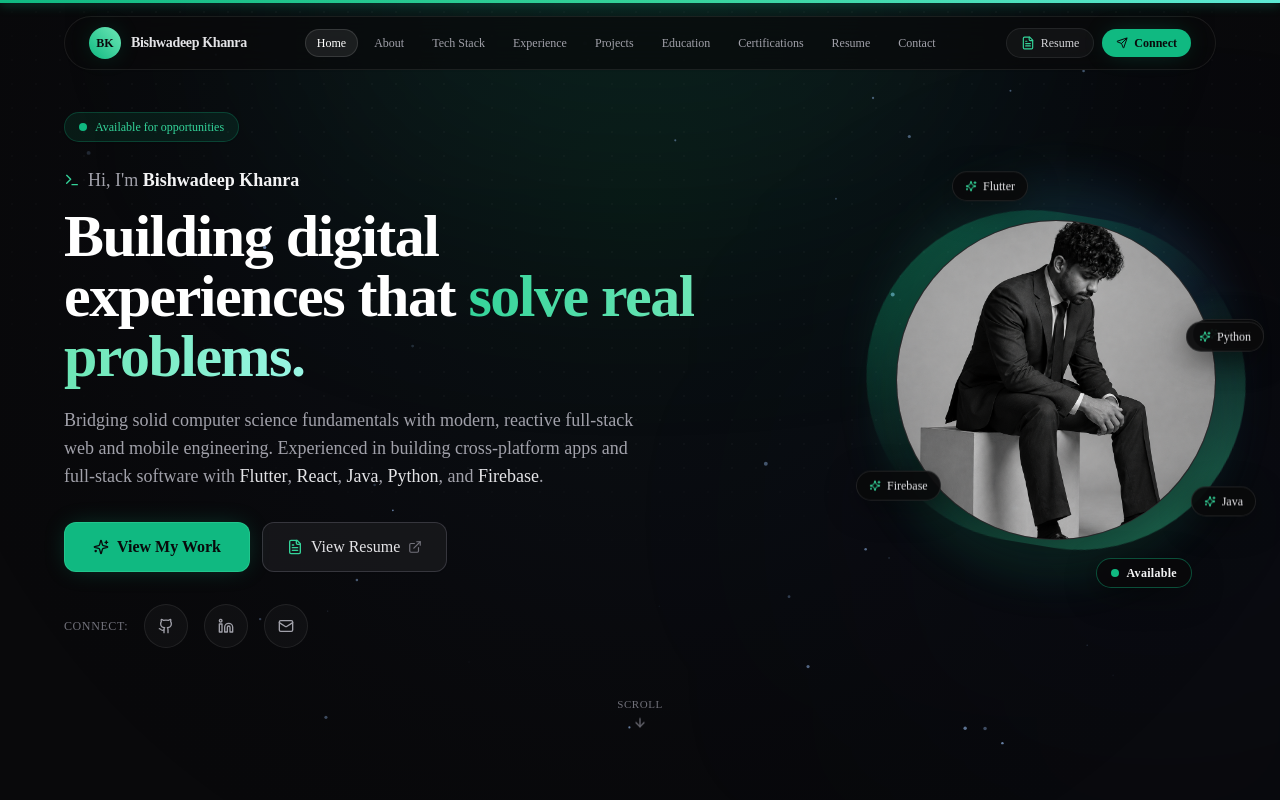
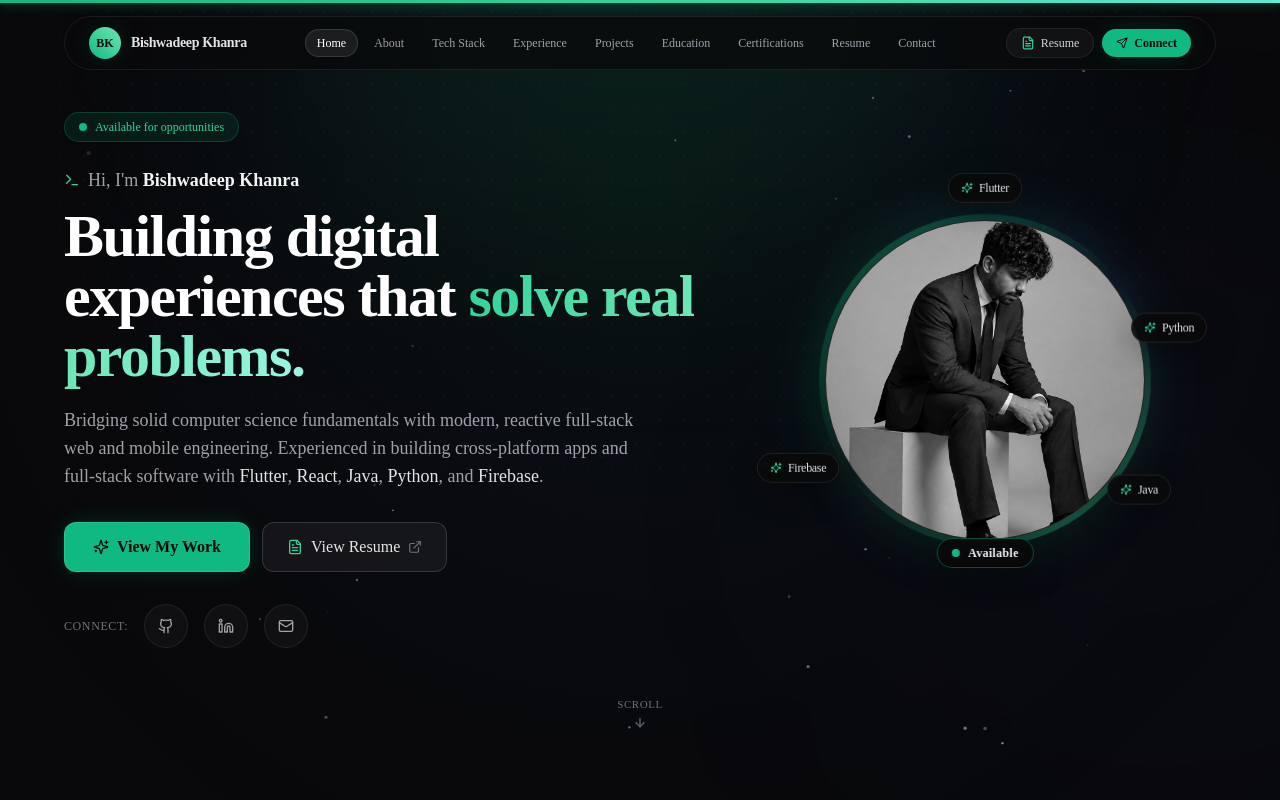
Before and after one commit to b-4321/bishwadeep-portfolio, a Next.js app: page / in a window 1280 px wide. Shown: the top 800 px of the page. Built offline with nearby package versions, Linux system fonts and the light colour scheme.

Commit message:
Perfect floating technology pills positioning, independent animations, and multi-device balance

```diff
--- a/src/app/globals.css
+++ b/src/app/globals.css
@@ -91,6 +91,90 @@ body {
   border-color: rgba(255, 255, 255, 0.16);
 }
 
+/* Floating Tech Pills Animations */
+@keyframes float-flutter {
+  0%, 100% {
+    transform: translateY(0px);
+  }
+  50% {
+    transform: translateY(-6px);
+  }
+}
+
+@keyframes float-python {
+  0%, 100% {
+    transform: translateY(0px);
+  }
+  50% {
+    transform: translateY(-7px);
+  }
+}
+
+@keyframes float-firebase {
+  0%, 100% {
+    transform: translateY(0px);
+  }
+  50% {
+    transform: translateY(5px);
+  }
+}
+
+@keyframes float-java {
+  0%, 100% {
+    transform: translateY(0px);
+  }
+  50% {
+    transform: translateY(-6px);
+  }
+}
+
+.pill-float-flutter {
+  animation: float-flutter 5.5s ease-in-out infinite;
+  animation-delay: 0s;
+}
+
+.pill-float-python {
+  animation: float-python 6.5s ease-in-out infinite;
+  animation-delay: -1.2s;
+}
+
+.pill-float-firebase {
+  animation: float-firebase 5s ease-in-out infinite;
+  animation-delay: -2.4s;
+}
+
+.pill-float-java {
+  animation: float-java 6s ease-in-out infinite;
+  animation-delay: -0.7s;
+}
+
+.pill-float-wrapper {
+  will-change: transform;
+}
+
+.floating-tech-pill {
+  transition: transform 0.25s cubic-bezier(0.22, 1, 0.36, 1),
+              filter 0.25s cubic-bezier(0.22, 1, 0.36, 1),
+              box-shadow 0.25s cubic-bezier(0.22, 1, 0.36, 1),
+              border-color 0.25s cubic-bezier(0.22, 1, 0.36, 1),
+              color 0.25s ease;
+  will-change: transform, filter, box-shadow;
+}
+
+@media (hover: hover) and (pointer: fine) {
+  .pill-float-wrapper:hover {
+    animation-play-state: paused !important;
+  }
+
+  .floating-tech-pill:hover {
+    transform: translateY(-2px) scale(1.06);
+    filter: brightness(1.12);
+    border-color: rgba(16, 185, 129, 0.45);
+    box-shadow: 0 0 16px rgba(16, 185, 129, 0.25);
+    color: #ffffff;
+  }
+}
+
 /* Accessibility: Reduced Motion */
 @media (prefers-reduced-motion: reduce) {
   *,
--- a/src/components/hero/Hero.tsx
+++ b/src/components/hero/Hero.tsx
@@ -159,7 +159,7 @@ export const Hero: React.FC = () => {
           initial={{ opacity: 0, scale: 0.92, y: 16 }}
           animate={{ opacity: 1, scale: 1, y: 0 }}
           transition={{ duration: 0.7, delay: 0.45, ease: [0.22, 1, 0.36, 1] }}
-          className="lg:col-span-5 flex justify-center lg:justify-end"
+          className="lg:col-span-5 flex justify-center items-center"
         >
           <ProfilePhoto />
         </motion.div>
--- a/src/components/hero/ProfilePhoto.tsx
+++ b/src/components/hero/ProfilePhoto.tsx
@@ -9,17 +9,44 @@ import { Sparkles } from "lucide-react";
 export const ProfilePhoto: React.FC = () => {
   const { personal } = portfolioData;
 
-  // Floating technical badges placed outside the circular photo perimeter
-  const floatingTags = [
-    { name: "Flutter", pos: "-top-3 left-4 sm:-top-6 sm:left-14", delay: 0, mobile: true },
-    { name: "Firebase", pos: "bottom-7 -left-1 sm:bottom-16 sm:-left-10", delay: 2, mobile: true },
-    { name: "React", pos: "top-6 -right-1 sm:top-1/3 sm:-right-12", delay: 1.2, mobile: true },
-    { name: "Python", pos: "top-1/4 -right-6 sm:top-1/3 sm:-right-12", delay: 1.6, mobile: false },
-    { name: "Java", pos: "bottom-10 -right-5 sm:bottom-12 sm:-right-10", delay: 0.8, mobile: false },
+  // 4 Balanced Floating Technology Pills with deliberate desktop & mobile coordinates
+  const floatingPills = [
+    {
+      name: "Flutter",
+      floatClass: "pill-float-flutter",
+      // Centered directly above the profile circle
+      pos: "-top-8 sm:-top-11 left-1/2",
+      style: { x: "-50%" },
+      delay: 0.8,
+    },
+    {
+      name: "Python",
+      floatClass: "pill-float-python",
+      // Positioned upper-right, snug to the profile image, never out near screen edge
+      pos: "top-[28%] left-[calc(100%-24px)] sm:top-[30%] sm:left-[calc(100%-14px)]",
+      style: {},
+      delay: 0.88,
+    },
+    {
+      name: "Firebase",
+      floatClass: "pill-float-firebase",
+      // Positioned lower-left along the curved perimeter
+      pos: "bottom-[20%] right-[calc(100%-24px)] sm:bottom-[18%] sm:right-[calc(100%-14px)]",
+      style: {},
+      delay: 0.96,
+    },
+    {
+      name: "Java",
+      floatClass: "pill-float-java",
+      // Positioned lower-right along inward diagonal curve, separate from Available badge
+      pos: "bottom-[8%] left-[calc(100%-42px)] sm:bottom-[10%] sm:left-[calc(100%-38px)]",
+      style: {},
+      delay: 1.04,
+    },
   ];
 
   return (
-    <div className="profile-wrapper relative flex items-center justify-center select-none py-4 sm:py-6">
+    <div className="profile-wrapper relative inline-flex items-center justify-center select-none w-[215px] h-[215px] min-[380px]:w-[250px] min-[380px]:h-[250px] sm:w-[320px] sm:h-[320px] my-8 sm:my-10">
       {/* Outer Rotating Gradient Ambient Glow */}
       <div className="absolute inset-0 -m-3 rounded-full bg-gradient-to-tr from-brand-500/30 via-emerald-400/20 to-blue-500/30 blur-xl opacity-70 animate-pulse-slow pointer-events-none" />
 
@@ -34,60 +61,50 @@ export const ProfilePhoto: React.FC = () => {
       <motion.div
         whileHover={{ scale: 1.02 }}
         transition={{ type: "spring", stiffness: 300, damping: 20 }}
-        className="profile-image relative z-10 h-[225px] w-[225px] min-[380px]:h-[265px] min-[380px]:w-[265px] sm:h-[320px] sm:w-[320px] max-w-[80vw] max-h-[80vw] overflow-hidden rounded-full border border-white/[0.12] shadow-2xl bg-zinc-950 flex items-center justify-center group"
+        className="profile-image relative z-10 w-full h-full overflow-hidden rounded-full border border-white/[0.12] shadow-2xl bg-zinc-950 flex items-center justify-center group"
       >
         <Image
           src="/images/profile.jpg"
           alt={personal.name}
           fill
           priority
-          sizes="(max-width: 640px) 265px, 320px"
+          sizes="(max-width: 640px) 250px, 320px"
           className="object-cover object-center transition-transform duration-500 group-hover:scale-105"
         />
       </motion.div>
 
-      {/* 2. Independent Availability Badge - Positioned completely OUTSIDE the circular image (z-20) */}
+      {/* 2. Independent Availability Badge - Positioned cleanly BELOW the circular image (z-20) */}
       <motion.div
         initial={{ opacity: 0, scale: 0.9, y: 12 }}
         animate={{ opacity: 1, scale: 1, y: 0 }}
         transition={{ duration: 0.5, delay: 0.65, ease: [0.22, 1, 0.36, 1] }}
-        whileHover={{ scale: 1.06 }}
-        className="availability-badge absolute -bottom-3 right-1 sm:-bottom-6 sm:right-6 z-20 flex items-center gap-1.5 sm:gap-2 px-2.5 sm:px-3.5 py-1 sm:py-1.5 rounded-full bg-zinc-950/95 border border-brand-500/40 backdrop-blur-xl shadow-glass text-[11px] sm:text-xs font-mono text-zinc-100 hover:border-brand-400 transition-all cursor-default"
+        whileHover={{ scale: 1.05 }}
+        style={{ x: "-50%" }}
+        className="availability-badge absolute -bottom-5 sm:-bottom-7 left-1/2 z-20 flex items-center gap-1.5 sm:gap-2 px-2.5 sm:px-3.5 py-1 sm:py-1.5 rounded-full bg-zinc-950/95 border border-brand-500/40 backdrop-blur-xl shadow-glass text-[11px] sm:text-xs font-mono text-zinc-100 hover:border-brand-400 transition-all cursor-default whitespace-nowrap"
       >
-        <span className="relative flex h-2 w-2">
+        <span className="relative flex h-2 w-2 shrink-0">
           <span className="animate-ping absolute inline-flex h-full w-full rounded-full bg-emerald-400 opacity-75" />
           <span className="relative inline-flex rounded-full h-2 w-2 bg-emerald-500" />
         </span>
         <span className="font-semibold text-[11px] sm:text-xs text-zinc-100 tracking-wide">Available</span>
       </motion.div>
 
-      {/* 3. Floating Technology Tags (z-20) - Floating around outer perimeter */}
-      {floatingTags.map((tag, idx) => (
+      {/* 3. 4 Balanced Floating Technology Pills (z-20) */}
+      {floatingPills.map((pill) => (
         <motion.div
-          key={tag.name}
-          initial={{ opacity: 0, scale: 0.85 }}
-          animate={{
-            opacity: 1,
-            scale: 1,
-            y: [0, -6, 0, 6, 0],
-          }}
-          whileHover={{ scale: 1.08 }}
-          transition={{
-            y: {
-              duration: 4.8 + idx * 0.4,
-              repeat: Infinity,
-              ease: "easeInOut",
-              delay: tag.delay,
-            },
-            opacity: { duration: 0.5, delay: 0.8 + idx * 0.08, ease: [0.22, 1, 0.36, 1] },
-            scale: { duration: 0.5, delay: 0.8 + idx * 0.08, ease: [0.22, 1, 0.36, 1] },
-          }}
-          className={`absolute ${tag.pos} z-20 ${
-            tag.mobile ? "flex" : "hidden sm:flex"
-          } items-center gap-1 sm:gap-1.5 px-2.5 sm:px-3 py-1 sm:py-1.5 rounded-full bg-zinc-950/90 border border-white/[0.1] hover:border-brand-500/50 hover:bg-zinc-950 backdrop-blur-xl shadow-glass text-[10px] sm:text-xs font-mono text-zinc-200 hover:text-white transition-colors cursor-default`}
+          key={pill.name}
+          initial={{ opacity: 0, scale: 0.8 }}
+          animate={{ opacity: 1, scale: 1 }}
+          transition={{ duration: 0.5, delay: pill.delay, ease: [0.22, 1, 0.36, 1] }}
+          className={`absolute ${pill.pos} z-20 pointer-events-auto`}
+          style={pill.style}
         >
-          <Sparkles className="w-2.5 h-2.5 sm:w-3 sm:h-3 text-brand-400" />
-          <span>{tag.name}</span>
+          <div className={`pill-float-wrapper ${pill.floatClass}`}>
+            <div className="floating-tech-pill flex items-center gap-1 sm:gap-1.5 px-2 min-[380px]:px-2.5 sm:px-3 py-0.5 min-[380px]:py-1 sm:py-1.5 rounded-full bg-zinc-950/90 border border-white/[0.1] backdrop-blur-xl shadow-glass text-[10px] min-[380px]:text-[11px] sm:text-xs font-mono text-zinc-200 cursor-default">
+              <Sparkles className="w-2.5 h-2.5 sm:w-3 sm:h-3 text-brand-400 shrink-0" />
+              <span className="font-medium tracking-tight whitespace-nowrap">{pill.name}</span>
+            </div>
+          </div>
         </motion.div>
       ))}
     </div>
```
